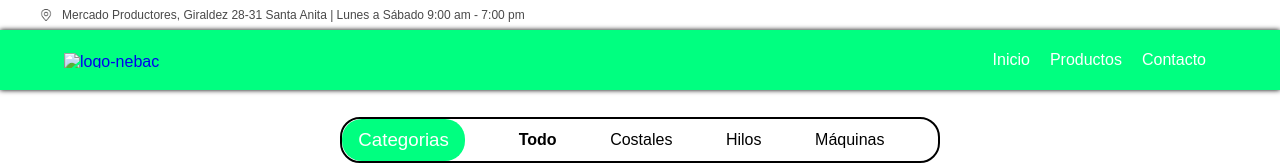
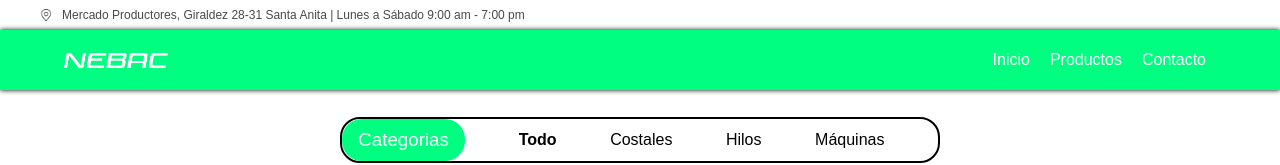
Before and after one commit to kazekeshx/Nebac-Peru, a plain HTML site: page products.html in a window 1280 px wide. Shown: the top 165 px of the page. Drawn offline with Linux system fonts and the light colour scheme; the site is published under a folder, as on GitHub Pages, so addresses that start at the root find nothing.

Commit message:
Update products.html

```diff
--- a/products.html
+++ b/products.html
@@ -19,7 +19,7 @@
         </div>
         <div class="container">
             <div class="contenido">
-                <a href="#" class="logo"><img src="/ASSETS/IMAGES/Empresa/nebac-white.png" alt="logo-nebac"></a>
+                <a href="#" class="logo"><img src="./ASSETS/IMAGES/Empresa/nebac-white.png" alt="logo-nebac"></a>
                 <input type="checkbox" id="menu" />
                 <label for="menu">
                     <span>≡</span>
```
